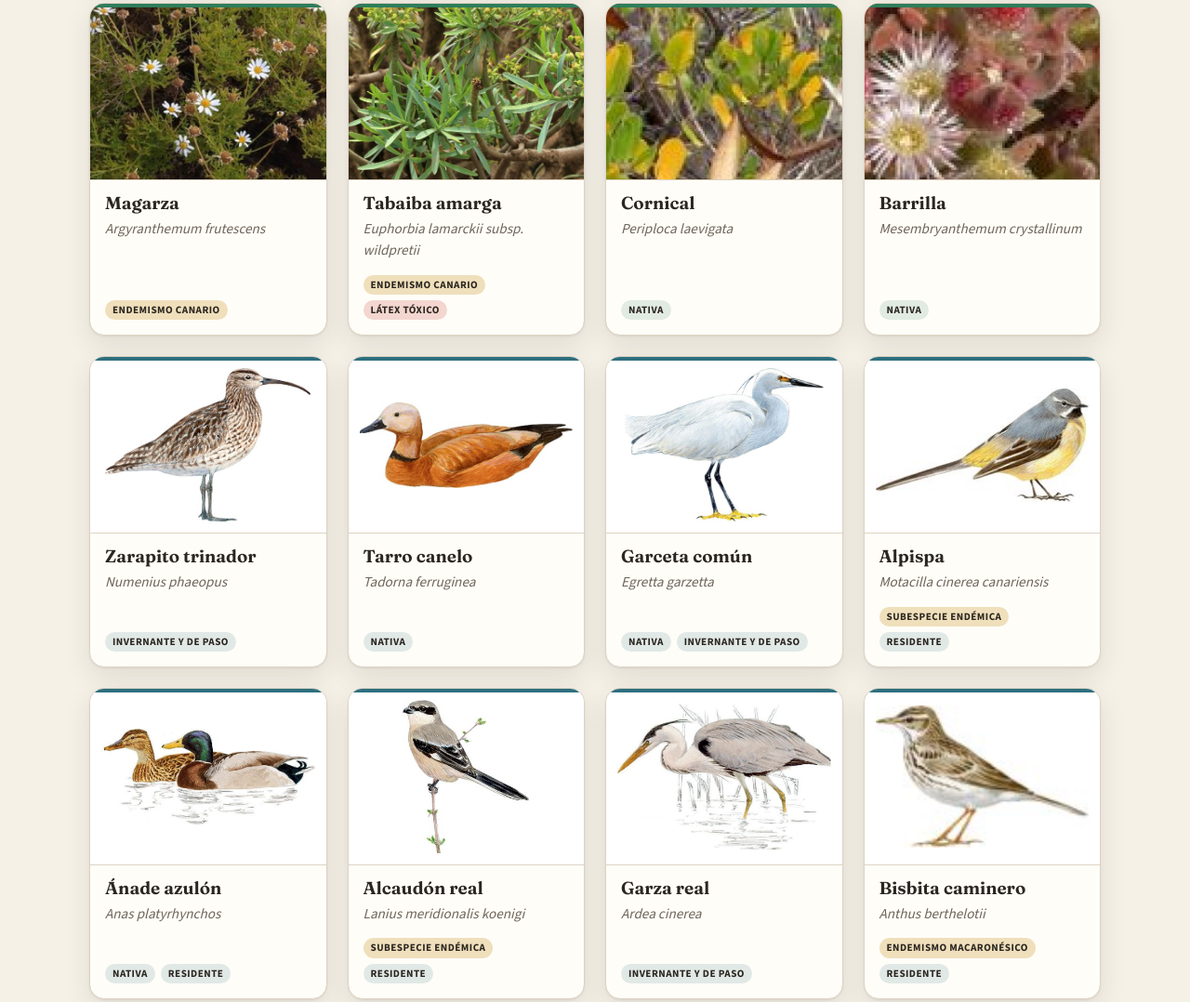
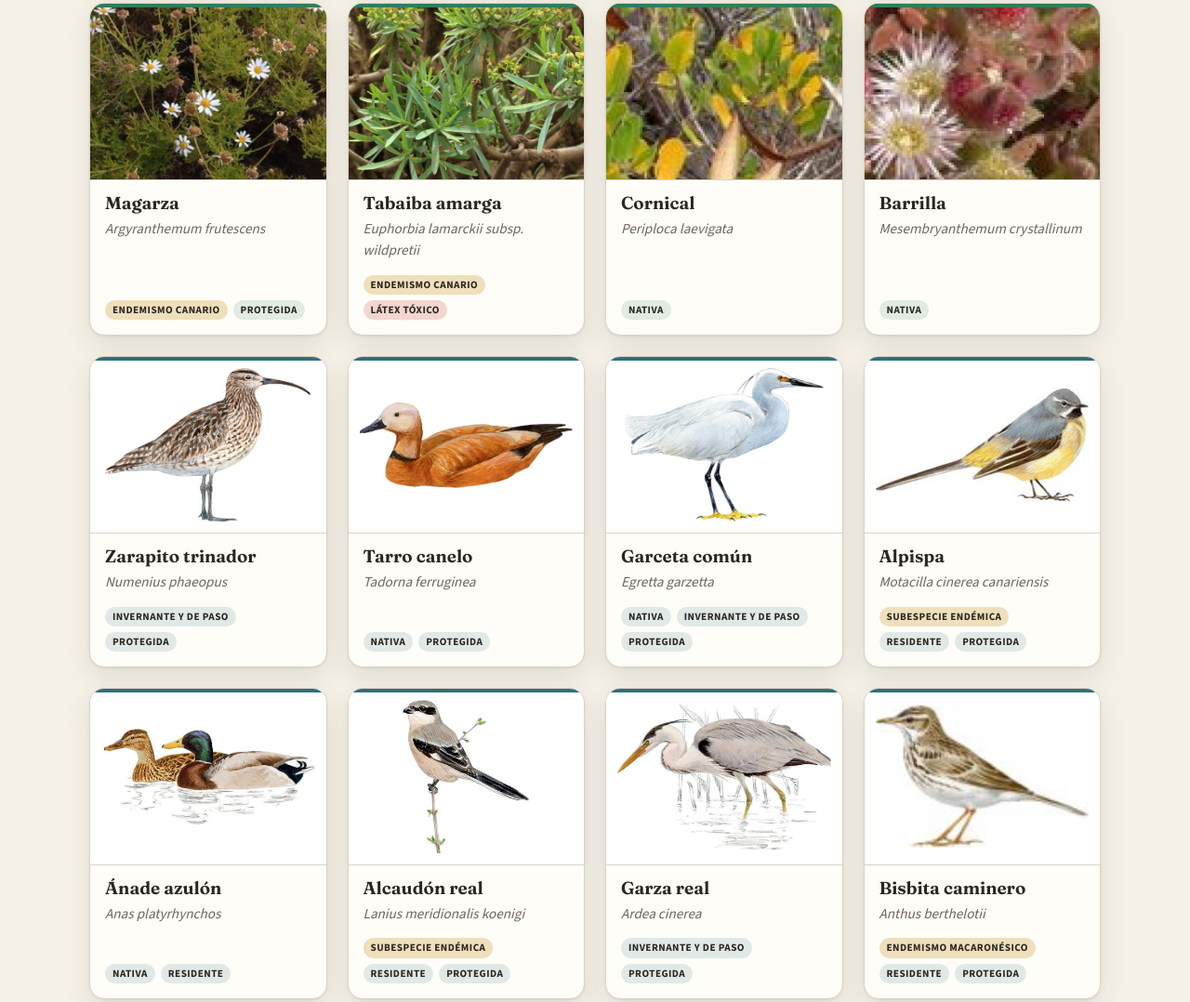
Before and after one commit to sanblasreservaambiental/catalogo, a plain HTML site: page index.html in a window 1280 px wide. Shown: the part 1483-2561 px from the top of the page at 93% size. Drawn offline with nearby package versions, Linux system fonts and the light colour scheme.

Commit message:
Añade el estado de conservación (UICN, Catálogo Español y especies protegidas)
Co-Authored-By: Claude Opus 5.5 <noreply@anthropic.com>
Claude-Session: https://claude.ai/code/session_01NeU9qfeJ2PLBR1Jh3hjZHy

```diff
--- a/catalogo.js
+++ b/catalogo.js
@@ -112,6 +112,17 @@
   /* Especies de la reserva: las del proyecto de iNaturalist (observadas dentro de sus límites),
      las de las guías de la reserva (fichas propias) y las vistas por el equipo. El resto de
      observaciones de la zona (radio de 750 m) son especies del entorno, limítrofes. */
+  /* Estado de conservación → etiquetas (ver CONSERVACION en datos.js) */
+  especies.forEach(e => {
+    const c = (window.CONSERVACION || {})[clave(e.cientifico)];
+    let est = (e.estatus || []).filter(k => k !== "protegida");
+    if (c) {
+      if (c.uicn) est.push("uicn-" + c.uicn);
+      if (c.ceea) est.push("ceea-" + c.ceea);
+      if (c.protegida) est.push("protegida");
+    }
+    e.estatus = est;
+  });
   const enReserva = e => !e.id.startsWith("inat-") || (e.inat && e.inat.proyecto > 0) || (e.estatus || []).includes("vista-reserva");
   especies.forEach(e => { if (!enReserva(e)) { e.estatus = (e.estatus || []).filter(k => k !== "entorno").concat("entorno"); e.entorno = true; } });
 
--- a/datos.js
+++ b/datos.js
@@ -18,6 +18,10 @@ window.ESTATUS = {
   "invernante":         { es: "Invernante y de paso",     en: "Winter visitor & migrant", de: "Wintergast & Durchzügler" },
   "estival":            { es: "Estival",                  en: "Summer visitor",           de: "Sommergast" },
   "protegida":          { es: "Protegida",                en: "Protected",                de: "Geschützt" },
+  "uicn-cr":            { es: "En peligro crítico (UICN)", en: "Critically endangered (IUCN)", de: "Vom Aussterben bedroht (IUCN)" },
+  "uicn-en":            { es: "En peligro (UICN)",        en: "Endangered (IUCN)",        de: "Stark gefährdet (IUCN)" },
+  "uicn-vu":            { es: "Vulnerable (UICN)",        en: "Vulnerable (IUCN)",        de: "Gefährdet (IUCN)" },
+  "ceea-vu":            { es: "Vulnerable (Catálogo Español de Especies Amenazadas)", en: "Vulnerable (Spanish catalogue of threatened species)", de: "Gefährdet (Spanischer Katalog bedrohter Arten)" },
   "toxica":             { es: "Látex tóxico",             en: "Toxic latex",              de: "Giftiger Milchsaft" },
   "invasora":           { es: "Invasora",                 en: "Invasive",                 de: "Invasiv" },
   "aproximada":         { es: "Ubicación aproximada",     en: "Approximate location",     de: "Ungefährer Fundort" },
@@ -48,6 +52,30 @@ window.ISLAS = {
   "forsskaolea angustifolia": "HPGTCFL",
   "kleinia neriifolia": "HPGTCFL",
   "argyranthemum frutescens": "GTC"  /* Banco de Datos: presencia segura en G, T y C; en el resto, traslocada */
+};
+
+/* Estado de conservación (solo lo que no es «preocupación menor»), revisado el
+   23 nov 2026. «uicn»: Lista Roja mundial de la UICN (vía iNaturalist).
+   «ceea»: Catálogo Español de Especies Amenazadas. «protegida»: el Banco de
+   Datos de Biodiversidad de Canarias la marca como especie protegida (la
+   categoría concreta está en CENTINELA). */
+window.CONSERVACION = {
+  "patellifolia procumbens": { uicn: "cr" },
+  "marcetella moquiniana":   { uicn: "en", protegida: true },
+  "colletes moricei":        { uicn: "vu" },
+  "puffinus puffinus":       { ceea: "vu", protegida: true },
+  "ceropegia fusca": { protegida: true }, "euphorbia canariensis": { protegida: true },
+  "argyranthemum frutescens": { protegida: true }, "reseda scoparia": { protegida: true },
+  "pimelia canariensis": { protegida: true }, "campylanthus salsoloides": { protegida: true },
+  "cneorum pulverulentum": { protegida: true }, "cosentinia vellea": { protegida: true },
+  "monanthes pallens": { protegida: true }, "chelonia mydas": { protegida: true },
+  "numenius phaeopus": { protegida: true }, "tadorna ferruginea": { protegida: true },
+  "egretta garzetta": { protegida: true }, "motacilla cinerea": { protegida: true },
+  "lanius meridionalis": { protegida: true }, "ardea cinerea": { protegida: true },
+  "anthus berthelotii": { protegida: true }, "falco tinnunculus": { protegida: true },
+  "gallinula chloropus": { protegida: true }, "apus unicolor": { protegida: true },
+  "upupa epops": { protegida: true }, "corvus corax": { protegida: true },
+  "asio otus": { protegida: true }, "curruca conspicillata": { protegida: true }
 };
 
 window.GRUPOS = {
--- a/estilo.css
+++ b/estilo.css
@@ -142,6 +142,7 @@ h1{font:650 clamp(2.3rem,6.5vw,4rem)/1.02 var(--serif);margin:0 0 16px;letter-sp
 .chip.endemica-tenerife,.chip.endemica-canaria,.chip.endemica-macaro,.chip.subespecie-endemica{background:color-mix(in srgb,var(--oro) 30%,transparent)}
 .chip.introducida{background:color-mix(in srgb,var(--acento) 18%,transparent)}
 .chip.toxica{background:color-mix(in srgb,#c0392b 20%,transparent)}
+.chip.uicn-cr,.chip.uicn-en,.chip.uicn-vu,.chip.ceea-vu{background:color-mix(in srgb,#c0392b 14%,transparent);border:1px solid color-mix(in srgb,#c0392b 45%,transparent)}
 .chip.invasora{background:color-mix(in srgb,#c0392b 20%,transparent)}
 .chip.vista-reserva{background:color-mix(in srgb,var(--hoja) 18%,transparent)}
 .chip.aproximada{background:transparent;border:1px dashed var(--linea);color:var(--suave)}
```
